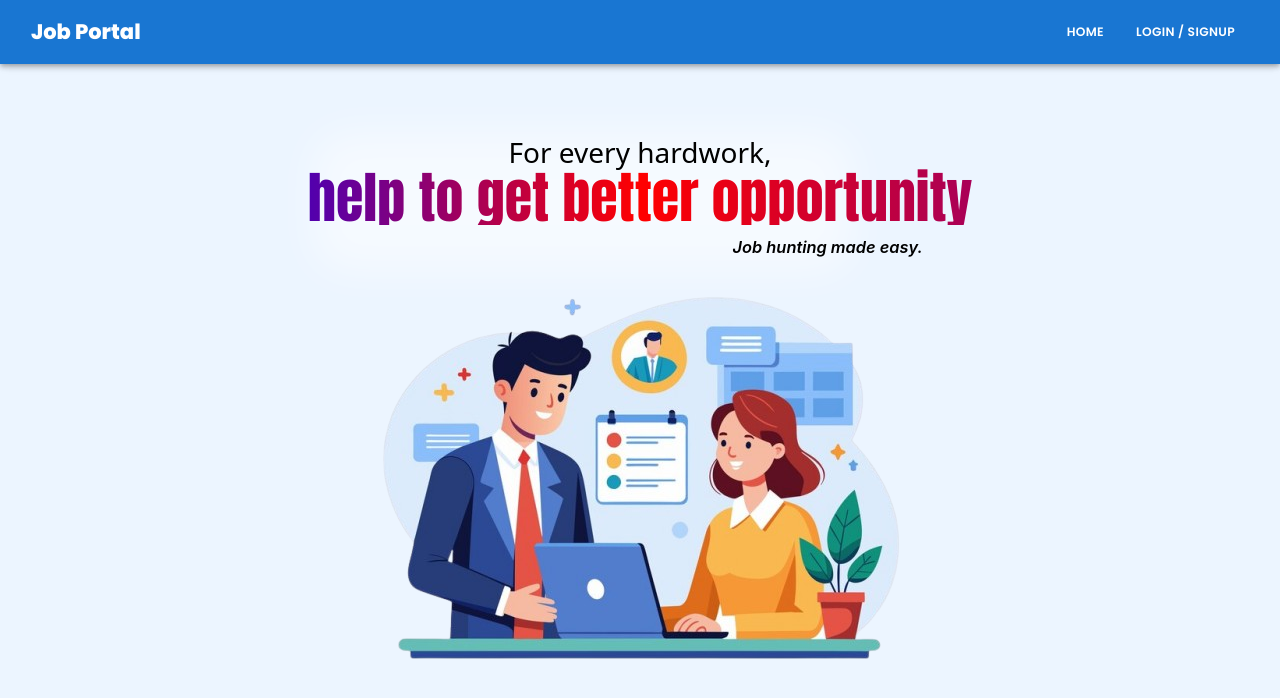
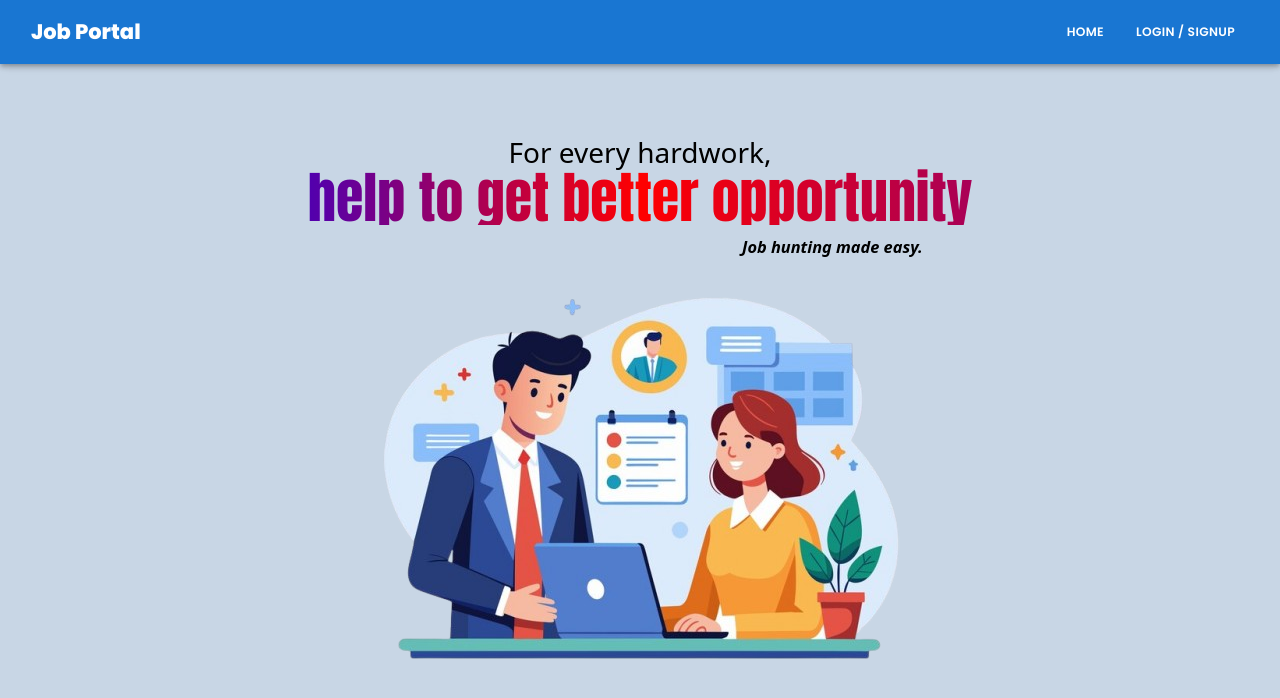
Before and after one commit to visrm/Job-portal, a React (Vite) app in the folder Frontend/: page / in a window 1280 px wide. Shown: the top 698 px of the page. Built offline with nearby package versions, Linux system fonts and the light colour scheme.

Commit message:
final commit

```diff
--- a/Frontend/src/App.css
+++ b/Frontend/src/App.css
@@ -4,6 +4,8 @@
   min-height: 100vh;
   width: 100%;
   margin: 0;
+  font-family: system-ui, -apple-system, BlinkMacSystemFont, "Segoe UI", Roboto,
+    Oxygen, Ubuntu, Cantarell, "Open Sans", "Helvetica Neue", sans-serif;
 }
 
 body {
@@ -52,10 +54,13 @@ hgroup {
 
 /* Homepage Title CSS */
 #home-main {
+  display: block;
+  height: 100%;
   background-image: url("./assets/bg-home.png");
   background-repeat: no-repeat;
   background-position: center;
   position: fixed;
+  background-color: rgba(91, 124, 153, 0.25);
 }
 
 #home-title {
@@ -83,18 +88,6 @@ hgroup {
   color: transparent;
   background-clip: text;
   background-image: linear-gradient(to right, blue, red, purple);
-}
-
-#hgroup-bg {
-  position: absolute;
-  bottom: -100%;
-  right: 5rem;
-  height: 140px;
-  width: 540px;
-  border-radius: 2.5rem;
-  filter: blur(20px);
-  background-color: rgba(255, 255, 255, 0.5);
-  z-index: -10;
 }
 
 /* Profile Section CSS */
--- a/Frontend/src/components/JobFilterCard.jsx
+++ b/Frontend/src/components/JobFilterCard.jsx
@@ -50,7 +50,7 @@ const JobFilterCard = () => {
       <RadioGroup value={selectedValue} onChange={changeHandler}>
         {jobFilterData.length > 0 && jobFilterData.map((data, index) => {
           return (
-            <div key={data.id}>
+            <div key={index}>
               <h3>{data.filterType}</h3>
               {data.array.map((item, idx) => {
                 const itemId = `id${index}-${idx}`;
--- a/Frontend/src/components/adminModule/AdminDashboard.jsx
+++ b/Frontend/src/components/adminModule/AdminDashboard.jsx
@@ -1,7 +1,6 @@
 import React from "react";
 import AdminNavigation from "./AdminNavigation";
 import Profile from "../userModule/Profile";
-import Jobs from "../Jobs";
 
 const AdminDashboard = () => {
   return (
@@ -10,7 +9,7 @@ const AdminDashboard = () => {
         <AdminNavigation />
       </header>
       <main>
-        <Profile />
+        <Profile admin={true} />
       </main>
     </>
   );
--- a/Frontend/src/components/authHandle/LogIn.jsx
+++ b/Frontend/src/components/authHandle/LogIn.jsx
@@ -76,7 +76,7 @@ const LogIn = () => {
   });
 
   // react-redux features
-  const { loading, user } = useSelector(store => store.auth);
+  const { loading, user } = useSelector((store) => store.auth);
   const dispatch = useDispatch();
 
   const navigate = useNavigate();
@@ -143,6 +143,7 @@ const LogIn = () => {
       }
     } catch (err) {
       console.log(err);
+      alert(err.response.data.message);
     } finally {
       dispatch(setLoading(false));
     }
--- a/Frontend/src/components/authHandle/SignUp.jsx
+++ b/Frontend/src/components/authHandle/SignUp.jsx
@@ -159,10 +159,11 @@ export default function SignUp() {
       }
     } catch (err) {
       console.log(err);
+      alert(err.response.data.message);
     } finally {
       dispatch(setLoading(false));
     }
-  }
+  };
 
   return (
     <>
@@ -313,4 +314,4 @@ export default function SignUp() {
       </SignUpContainer>
     </>
   );
-};
+}
--- a/Frontend/src/components/userModule/Dashboard.jsx
+++ b/Frontend/src/components/userModule/Dashboard.jsx
@@ -83,7 +83,7 @@ const Dashboard = () => {
                         {appliedJob?.job?.company?.name}
                       </TableCell>
                       <TableCell align="center">
-                        <span
+                        <div
                           style={{
                             backgroundColor: "rgba(0,0,255,0.2)",
                             padding: "0.5rem 0.75rem",
@@ -91,7 +91,7 @@ const Dashboard = () => {
                           }}
                         >
                           <strong>{appliedJob?.status}</strong>
-                        </span>
+                        </div>
                       </TableCell>
                     </TableRow>
                   );
--- a/Frontend/src/components/userModule/Profile.jsx
+++ b/Frontend/src/components/userModule/Profile.jsx
@@ -4,13 +4,14 @@ import { USER_API_END_POINT } from "../../utils/constants";
 
 const API = `${USER_API_END_POINT}/users`;
 
-const Profile = () => {
+const Profile = ({ admin }) => {
   const [userProfileDetails, setUserProfileDetails] = useState({
     fullname: "John Doe",
     email: "JohnDoe01@email.com",
     phoneNo: 9000000090,
     bio: "about me..."
   });
+  const [isAdmin, setIsAdmin] = useState(false);
 
   const { user } = useSelector((store) => store.auth);
 
@@ -21,6 +22,7 @@ const Profile = () => {
       phoneNo: user?.phoneNo,
       bio: user?.profile?.bio
     });
+    setIsAdmin(admin);
   }, []);
 
   return (
@@ -68,10 +70,12 @@ const Profile = () => {
               {<span>{userProfileDetails.email}</span>}
             </div>
 
-            <div id="skills">
-              <h4 className="profile-details">Skill Set</h4>
-              <p className="skills-array">HTML/CSS, JavaScript, Python</p>
-            </div>
+            {!isAdmin && (
+              <div id="skills">
+                <h4 className="profile-details">Skill Set</h4>
+                <p className="skills-array">HTML/CSS, JavaScript, Python</p>
+              </div>
+            )}
           </article>
         </div>
       </section>
```
